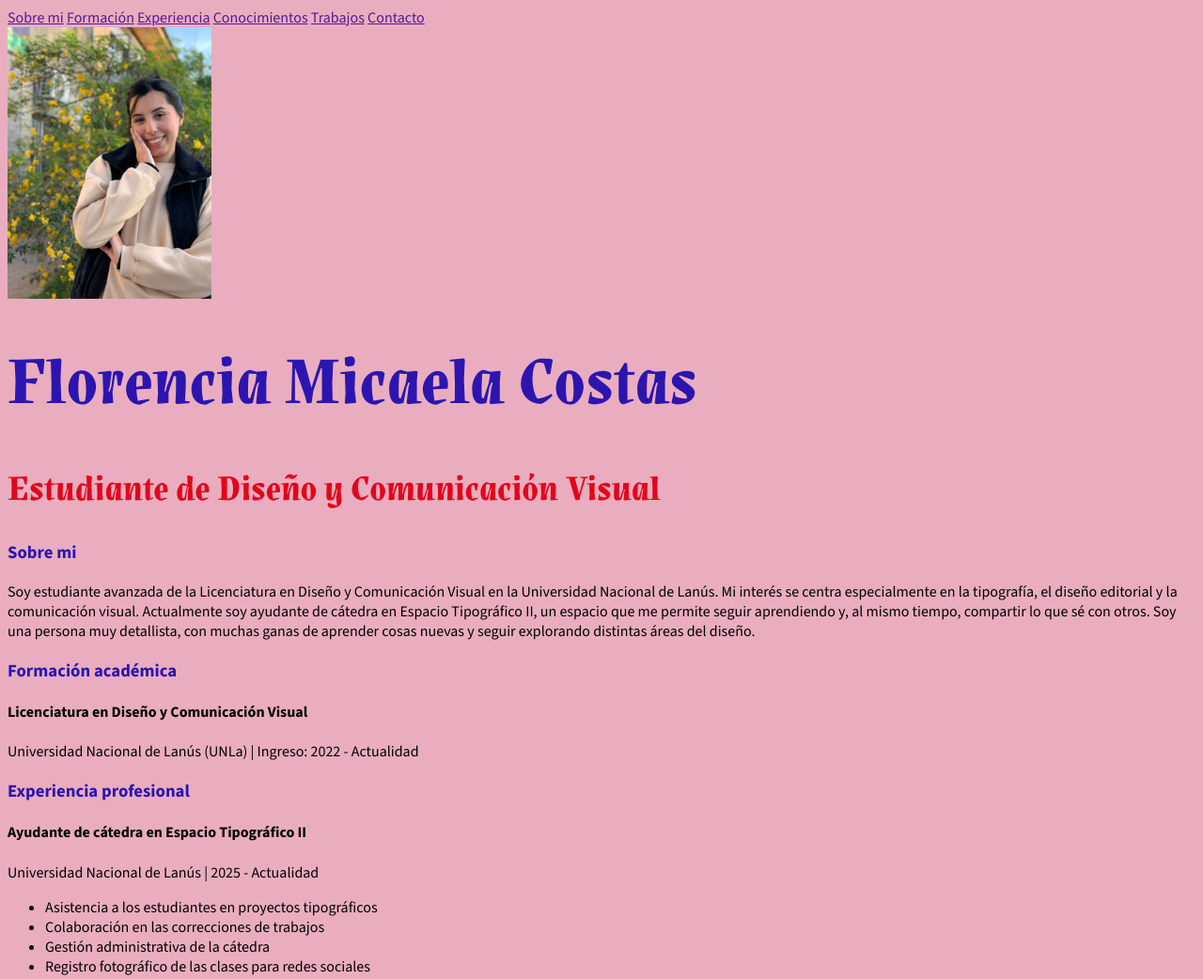
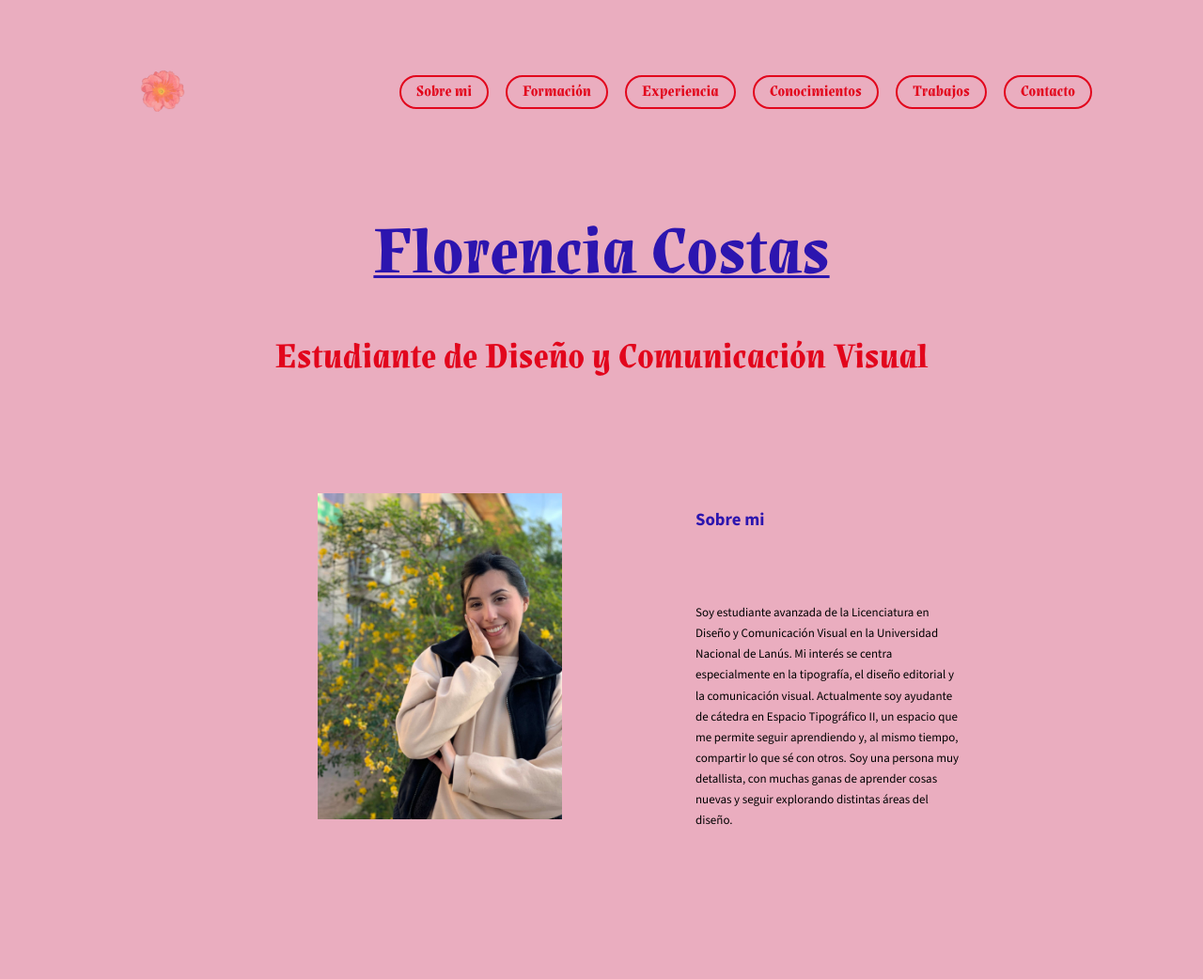
Before and after one commit to florenciamicaelacostas-tech/curriculum-florencia-costas, a plain HTML site: page index.html in a window 1280 px wide. Shown: the top 1042 px of the page at 94% size. Drawn offline with nearby package versions, Linux system fonts and the light colour scheme.

Commit message:
Entrega final

```diff
--- a/estilos.css
+++ b/estilos.css
@@ -19,6 +19,13 @@
 * {
     font-family: "Source Sans 3", sans-serif;
     background-color: rgb(234, 173, 191);
+    padding: 30px 30px;
+    line-height: 1;
+}
+
+p {
+    line-height: 1.7;
+    font-size: 13px;
 }
 
 /*aplicaciones*/
@@ -26,14 +33,79 @@ h1 {
     font-family: 'Sincopa', sans-serif;
     color: rgb(44, 21, 175);
     font-size: 70px;
+    text-align: center;
+    text-decoration: underline;
+    text-decoration-thickness: 3px;
+    text-underline-offset: 3px;
 }
 
 h2 {
     font-family: 'Sincopa', sans-serif;
     color: rgb(226, 6, 28);
     font-size: 37px;
+    text-align: center;
 }
 
 h3 {
     color: rgb(44, 21, 175);
 }
+
+.miinicio {
+    display: flex;
+    align-items: center;
+    justify-content: space-between;
+    top: 0;
+    left: 0;
+    width: 100%;
+    margin: 0;
+    padding: 10px 20px;
+    height: 60px;
+    box-sizing: border-box;
+}
+
+.barra {
+    display: flex;
+    align-items: center;
+    gap: 18px;
+}
+
+.barra a {
+    text-decoration: none;
+    border: 2.8px solid rgb(226, 6, 28);
+    border-radius: 100px;
+    padding: 8px 16px;
+    font-family: 'Sincopa', sans-serif;
+    color: rgb(226, 6, 28);
+}
+
+.barra a:hover {
+    background-color: rgb(226, 6, 28);
+    color: rgb(234, 173, 191);
+    box-shadow: 0 0 15px rgb(226, 6, 28);
+}
+
+.herramientas {
+    display: flex;
+    gap: 20px;
+    list-style: none;
+    justify-content: center;
+}
+
+.yo {
+    padding-left: 180px;
+    padding-right: 100px;
+    display: flex;
+    column-gap: -10px;
+    justify-content: center;
+    margin-bottom: 80px;
+}
+
+.yocolumna {
+    width: 500px;
+}
+
+h1, h2 {
+    margin-bottom: -25px;
+    margin-top: 20px;
+    justify-content: center;
+}
--- a/index.html
+++ b/index.html
@@ -11,25 +11,37 @@
 </head>
 
 <body>
-    <header>
-        <nav>
-            <a href=""> Sobre mi</a>
-            <a href=""> Formación</a>
-            <a href=""> Experiencia</a>
-            <a href=""> Conocimientos</a>
-            <a href=""> Trabajos</a>
-            <a href=""> Contacto</a>
+    <header class="miinicio">
+        <div class="gif">
+            <img src="img/flor-gif.gif" alt="Florgif" width="50">
+        </div>
+        <nav class="barra">
+            <a href="#"> Sobre mi</a>
+            <a href="#"> Formación</a>
+            <a href="#"> Experiencia</a>
+            <a href="#"> Conocimientos</a>
+            <a href="#"> Trabajos</a>
+            <a href="#"> Contacto</a>
         </nav>
-        <img src="img/florencia-costas-foto.jpg" alt="Foto de Florencia Costas" width="217" height="289"/>
-        <h1>Florencia Micaela Costas</h1>
-        <h2>Estudiante de Diseño y Comunicación Visual</h2>
     </header>
     <main>
         <section>
+            <h1>Florencia Costas</h1>
+            <h2>Estudiante de Diseño y Comunicación Visual</h2>
+        </section>
+        <section class="yo">
+            <div class="yocolumna">
+                <img src="img/florencia-costas-foto.jpg" alt="Foto de Florencia Costas" width="260" />
+            </div>
+            <div class="yocolumna">
                 <h3>Sobre mi</h3>
-            <article>
-                <p>Soy estudiante avanzada de la Licenciatura en Diseño y Comunicación Visual en la Universidad Nacional de Lanús. Mi interés se centra especialmente en la tipografía, el diseño editorial y la comunicación visual. Actualmente soy ayudante de cátedra en Espacio Tipográfico II, un espacio que me permite seguir aprendiendo y, al mismo tiempo, compartir lo que sé con otros. Soy una persona muy detallista, con muchas ganas de aprender cosas nuevas y seguir explorando distintas áreas del diseño.</p>
-            </article>
+                <p>Soy estudiante avanzada de la Licenciatura en Diseño y Comunicación Visual en la Universidad Nacional
+                    de Lanús. Mi interés se centra especialmente en la tipografía, el diseño editorial y la comunicación
+                    visual. Actualmente soy ayudante de cátedra en Espacio Tipográfico II, un espacio que me permite
+                    seguir aprendiendo y, al mismo tiempo, compartir lo que sé con otros. Soy una persona muy
+                    detallista, con muchas ganas de aprender cosas nuevas y seguir explorando distintas áreas del
+                    diseño.</p>
+            </div>
         </section>
         <section>
             <h3>Formación académica</h3>
@@ -62,12 +74,14 @@
         </section>
         <section>
             <h3>Conocimientos técnicos</h3>
-            <ul>
+            <div>
+                <ul class="herramientas">
                     <li>Adobe Illustrator</li>
                     <li>Adobe InDesign</li>
                     <li>Adobe Photoshop</li>
                     <li>Figma</li>
                 </ul>
+            </div>
         </section>
     </main>
     <footer>
```
Also changed, not shown: img/flor-gif-.gif (added), img/flor-gif.gif (added). Lines whose indentation alone changed are shown as unchanged.
